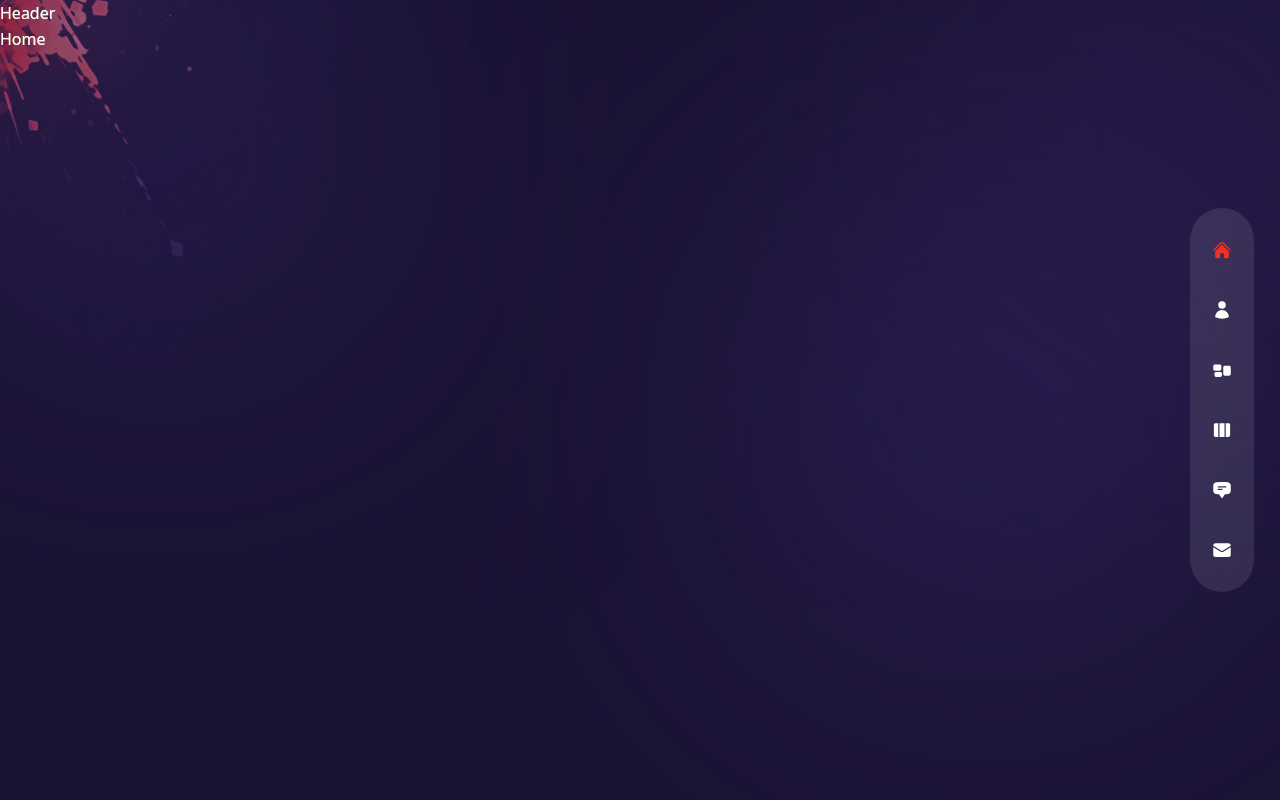
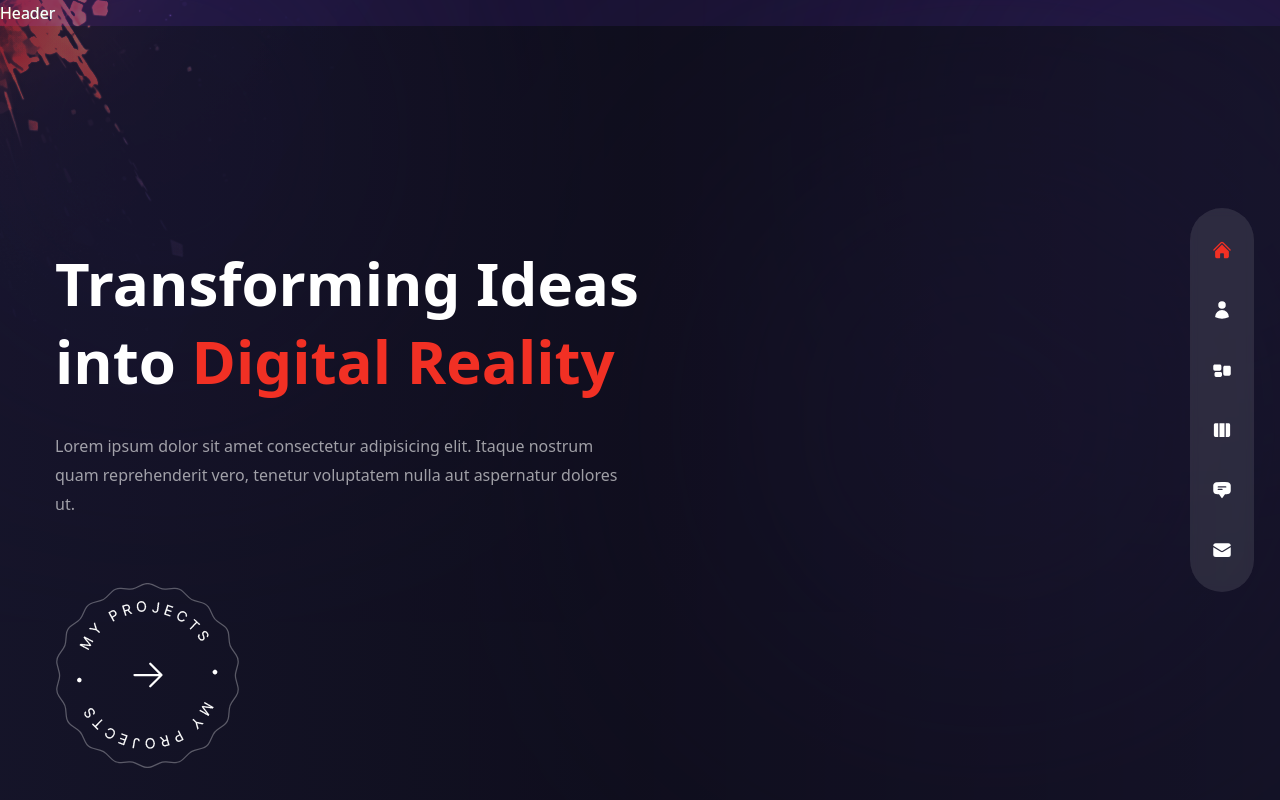
Before and after one commit to Dasika-Vaishnavi/My_portfolio, a Next.js app: page / in a window 1280 px wide. Built offline with nearby package versions, Linux system fonts and the light colour scheme.

Commit message:
added animation

```diff
--- a/components/Header.js
+++ b/components/Header.js
@@ -1,3 +1,5 @@
+
+
 const Header = () => {
   return <header>Header</header>;
 };
--- a/components/ProjectsBtn.js
+++ b/components/ProjectsBtn.js
@@ -1,5 +1,24 @@
+import Image from 'next/image';
+
+import Link from 'next/link';
+
+import { HiArrowRight } from 'react-icons/hi2';
+
 const ProjectsBtn = () => {
-  return <div>Project Btn</div>;
-};
+  return (
+      <div className='mx-auto xl:mx-0'>
+          <Link href='/work' className='relative w-[185px] h-[185px] flex justify-center items-center bg-circleStar bg-cover
+              bg-center bg-no-repeat group'>
+              <Image src={'/rounded-text.png'}
+                  width={141}
+                  height={148}
+                  alt=''
+                  className='animate-spin-slow w-full h-full max-w-[141px] max-h-[148px]'
+              />
+          <HiArrowRight className='absolute text-4xl group-hover:translate-x-2 transition-all duration-300'/>
+          </Link>
+      </div>
+  )
+}
 
 export default ProjectsBtn;
--- a/pages/index.js
+++ b/pages/index.js
@@ -1,5 +1,52 @@
+import Image from 'next/image';
+
+import ParticlesContainer from '../components/ParticlesContainer';
+import ProjectsBtn from '../components/ProjectsBtn';
+import Avatar from '../components/Avatar';
+
+import { motion } from 'framer-motion';
+
+import { fadeIn } from '../variants';
+
+
 const Home = () => {
-  return <div>Home</div>;
+  return (
+  <div className='bg-primary/60 h-full '>
+      <div className='w-full h-full bg-gradient-to-r from-primary/10 via-black/30 to-black/10'>
+          <div className='text-center flex flex-col justify-center xl:pt-40 xl:text-left h-full container mx-auto'>
+              <motion.h1 variants={fadeIn('down', 0.4)}
+                  initial='hidden'
+                  animate='show'
+                  exit='hidden'
+                  className='h1'
+                  >
+                      Transforming Ideas <br/> into <span className='text-accent'>Digital Reality</span>
+              </motion.h1>
+              <motion.p variants={fadeIn('down', 0.3)}
+                  initial='hidden'
+                  animate='show'
+                  exit='hidden'
+                  className='max-w-sm xl:max-w-xl mx-auto xl:mx-0 mb-10 xl:mb-16'
+                  >
+                      Lorem ipsum dolor sit amet consectetur adipisicing elit. Itaque
+                      nostrum quam reprehenderit vero, tenetur voluptatem nulla aut
+                      aspernatur dolores ut.
+              </motion.p>
+              <div className='flex justify-center xl:hidden relative'>
+                  <ProjectsBtn />
+              </div>
+              <motion.div variants={fadeIn('down', 0.4)}
+                  initial='hidden'
+                  animate='show'
+                  exit='hidden'
+                  className='hidden xl:flex'>
+                  <ProjectsBtn />
+              </motion.div>
+          </div>
+      </div>
+      <div></div>
+  </div>
+  )
 };
 
 export default Home;
```
